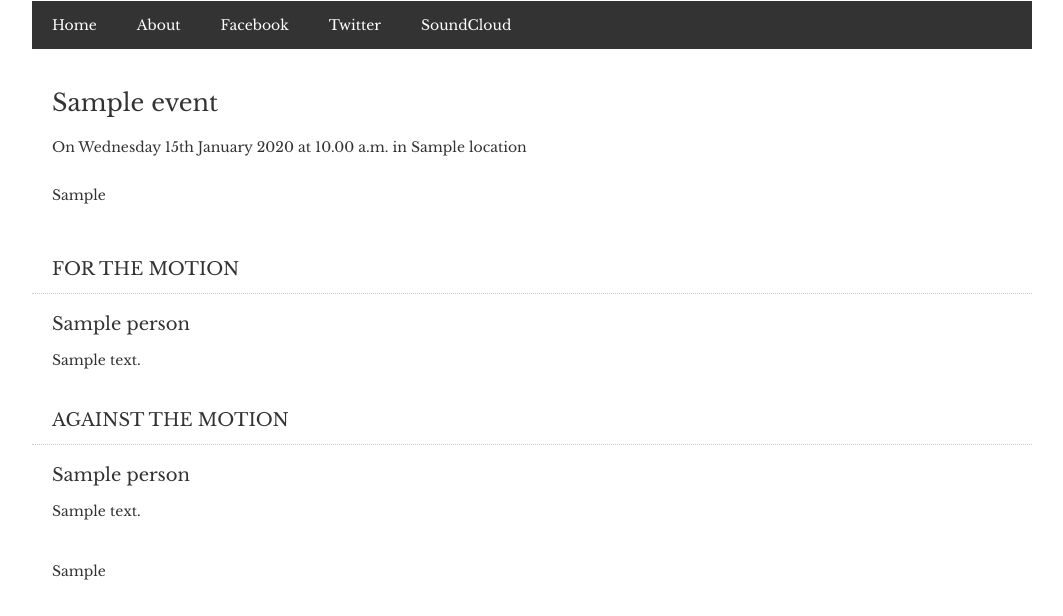
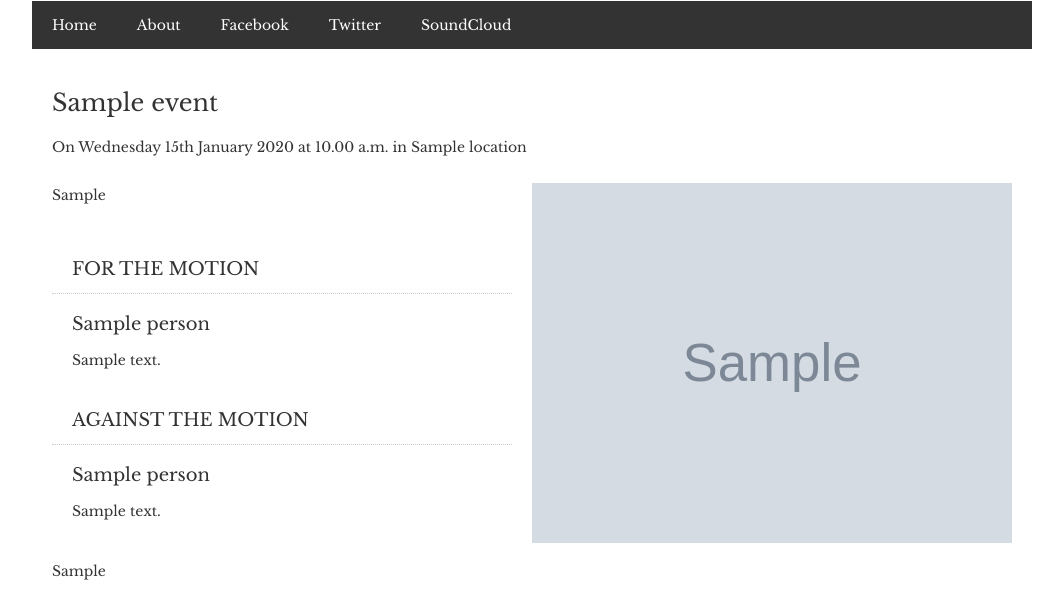
Before and after one commit to jclgoodwin/yorkunion, a Django app: a page that uses events/templates/event.html in a window 1280 px wide. Shown: the part 77-693 px from the top of the page, without its empty margins (108-1171 px from the left). Run offline with Django 3.2, Linux system fonts and the light colour scheme; tables that the repository leaves empty hold one stand-in row (values such as "Sample post"); grey boxes marked "Sample" are stand-in pictures.

Commit message:
try event image on detail page

```diff
--- a/events/static/desktop.css
+++ b/events/static/desktop.css
@@ -64,3 +64,9 @@ a.stooge {
 #map {
     margin-top: 0;
 }
+
+.event-image {
+    float: right;
+    width: 50%;
+    margin-left: 20px;
+}
--- a/events/templates/event.html
+++ b/events/templates/event.html
@@ -21,6 +21,8 @@
 {% endif %}
 </p>
 {% endif %}
+
+{% if event.image %}<img src="{{ event.image.url }}" alt="" width="500" height="240" class="event-image" />{% endif %}
 
 {{ event.blurb | linebreaks }}
 
```
